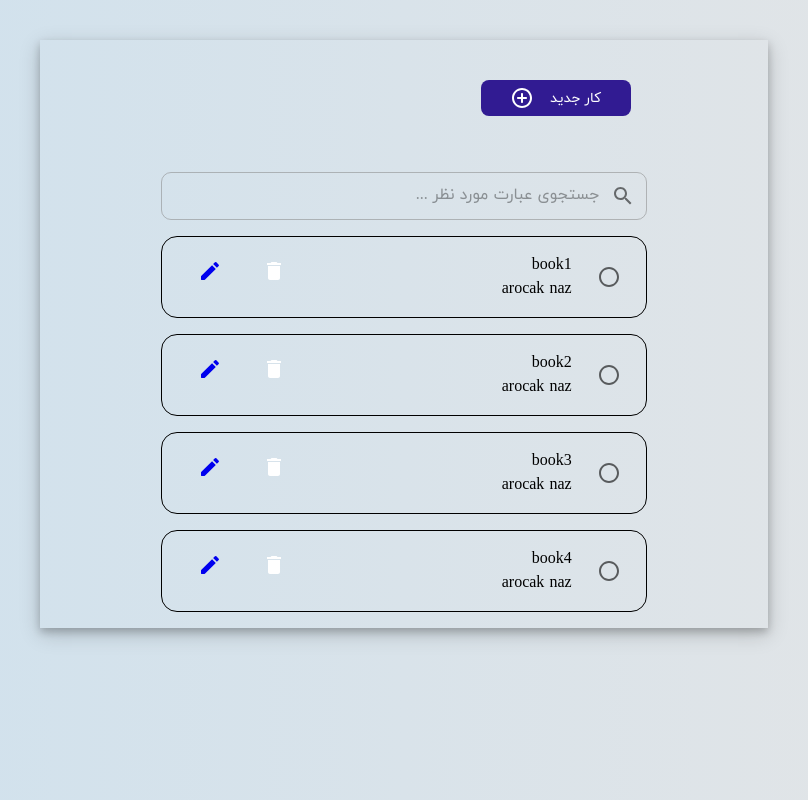
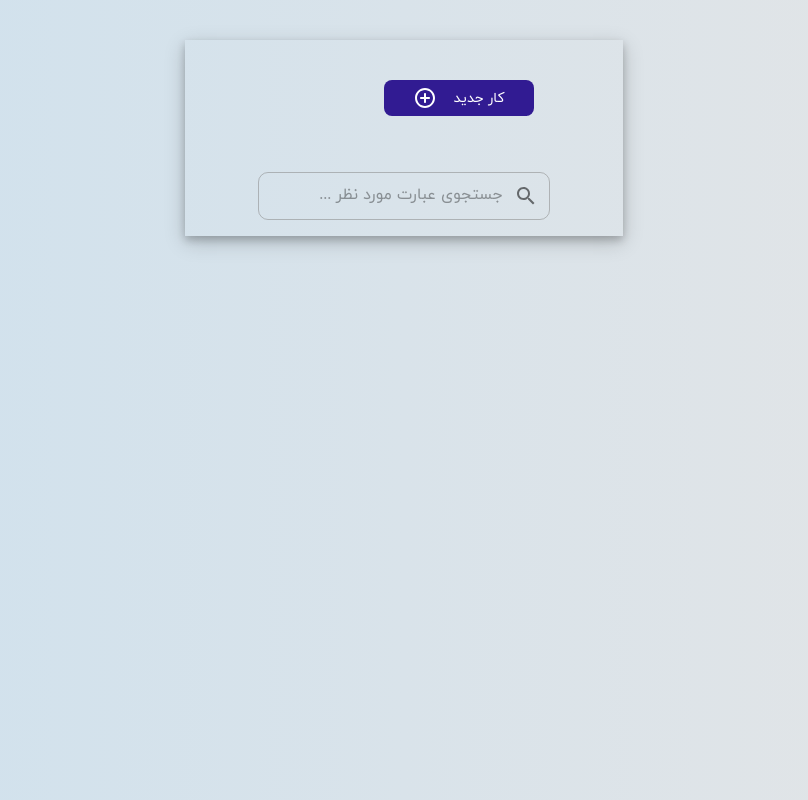
Before and after one commit to Fatemehlavasi/Todoapp, a React (Create React App) app: page / in a window 1280 px wide. Shown: the whole page, without its empty margins (236-1044 px from the left). Built offline with nearby package versions, Linux system fonts and the light colour scheme.

Commit message:
add change

```diff
--- a/src/componentes/Delete.js
+++ b/src/componentes/Delete.js
@@ -37,13 +37,13 @@ const Delete = ({ todo }) => {
             >
                 <DialogContent>
                     <DialogContentText >
-                        Are you sure you want to delete it?
+                       {"آیا از حذف این آیتم مطمئن هستید ؟"}
                     </DialogContentText>
                 </DialogContent>
                 <DialogActions>
-                    <Button onClick={handleClose}>no</Button>
+                    <Button onClick={handleClose}>{"خیر"}</Button>
                     <Button onClick={() => handledelete(todo.id)} autoFocus>
-                        yes
+                        {"بله "}
                     </Button>
                 </DialogActions>
             </Dialog>
--- a/src/componentes/ToDoCard.js
+++ b/src/componentes/ToDoCard.js
@@ -88,7 +88,7 @@ const ToDoCard = ({ setUpdate, setFormStatus }) => {
             placeholder="جستجوی عبارت مورد نظر ..."
           />
         </Grid>
-        <Grid container item flexDirection={"column"}>
+        <Grid container item flexDirection={"column"} >
           {DataTodos.map((todo) => (
             <Grid
               key={todo.id}
@@ -116,6 +116,7 @@ const ToDoCard = ({ setUpdate, setFormStatus }) => {
                       value="a"
                       name="radio-buttons"
                       onClick={() => handleCompeleted(todo.id)}
+                      color="default"
                     />
                   </Grid>
                   <Grid mr={2} flexWrap={"wrap"}>
--- a/src/componentes/redux/reducer/reducer.js
+++ b/src/componentes/redux/reducer/reducer.js
@@ -1,10 +1,10 @@
 
 import { createSlice } from "@reduxjs/toolkit";
 const initialState = [
-    { id: 1, title: "book1",f: 'arocak naz' , state: false },
-    { id: 2, title: "book2",f: 'arocak naz' , state: true },
-    { id: 3, title: "book3",f: 'arocak naz' , state: false },
-    { id: 4, title: "book4",f: 'arocak naz' , state: true },
+    // { id: 1, title: "book1",f: 'arocak naz' , state: false },
+    // { id: 2, title: "book2",f: 'arocak naz' , state: true },
+    // { id: 3, title: "book3",f: 'arocak naz' , state: false },
+    // { id: 4, title: "book4",f: 'arocak naz' , state: true },
 ]
 export const CardSlice = createSlice({
     name: 'todo',
```
